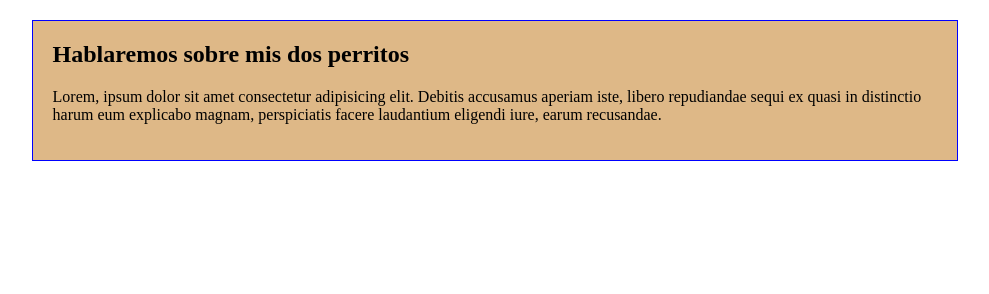
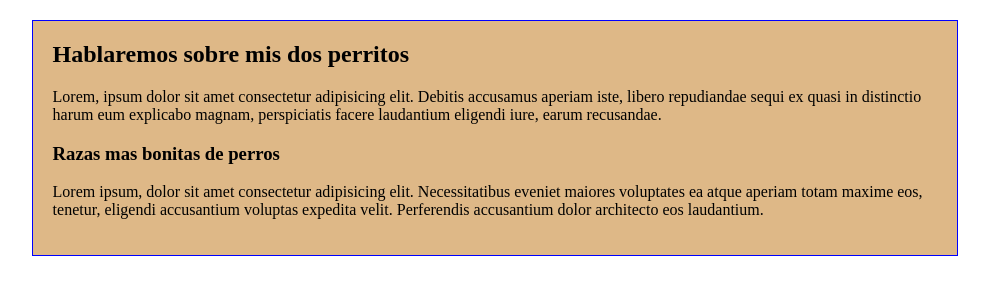
Before and after one commit to jjcaceres/blog_site_bitacora, a plain HTML site: page index.html in a window 1280 px wide. Shown: the whole page, without its empty margins (145-1134 px from the left). Drawn offline with Linux system fonts and the light colour scheme.

Commit message:
agrege una nueva seccion raza bonitas

```diff
--- a/index.html
+++ b/index.html
@@ -10,6 +10,10 @@
     <div class="main">
         <h2>Hablaremos sobre mis dos perritos</h2>
         <p>Lorem, ipsum dolor sit amet consectetur adipisicing elit. Debitis accusamus aperiam iste, libero repudiandae sequi ex quasi in distinctio harum eum explicabo magnam, perspiciatis facere laudantium eligendi iure, earum recusandae.</p>
+    <h3>
+        Razas mas bonitas de perros
+    </h3>
+    <p>Lorem ipsum, dolor sit amet consectetur adipisicing elit. Necessitatibus eveniet maiores voluptates ea atque aperiam totam maxime eos, tenetur, eligendi accusantium voluptas expedita velit. Perferendis accusantium dolor architecto eos laudantium.</p>
     </div>
 </body>
 </html>
```
